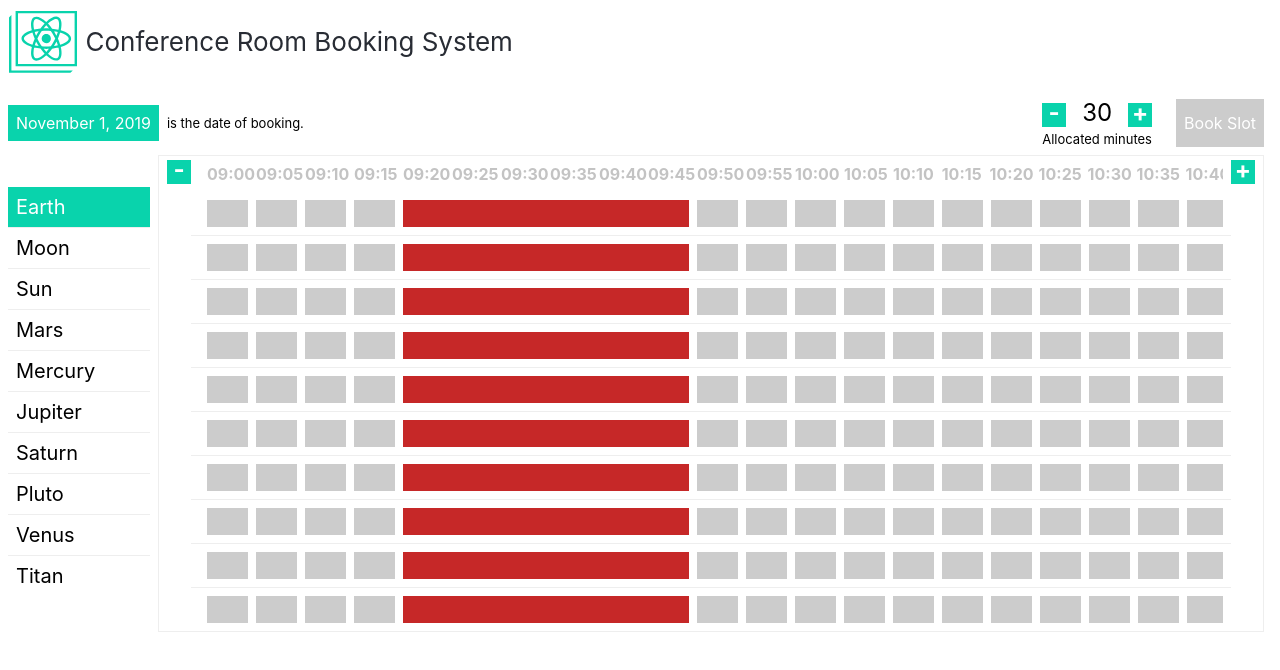
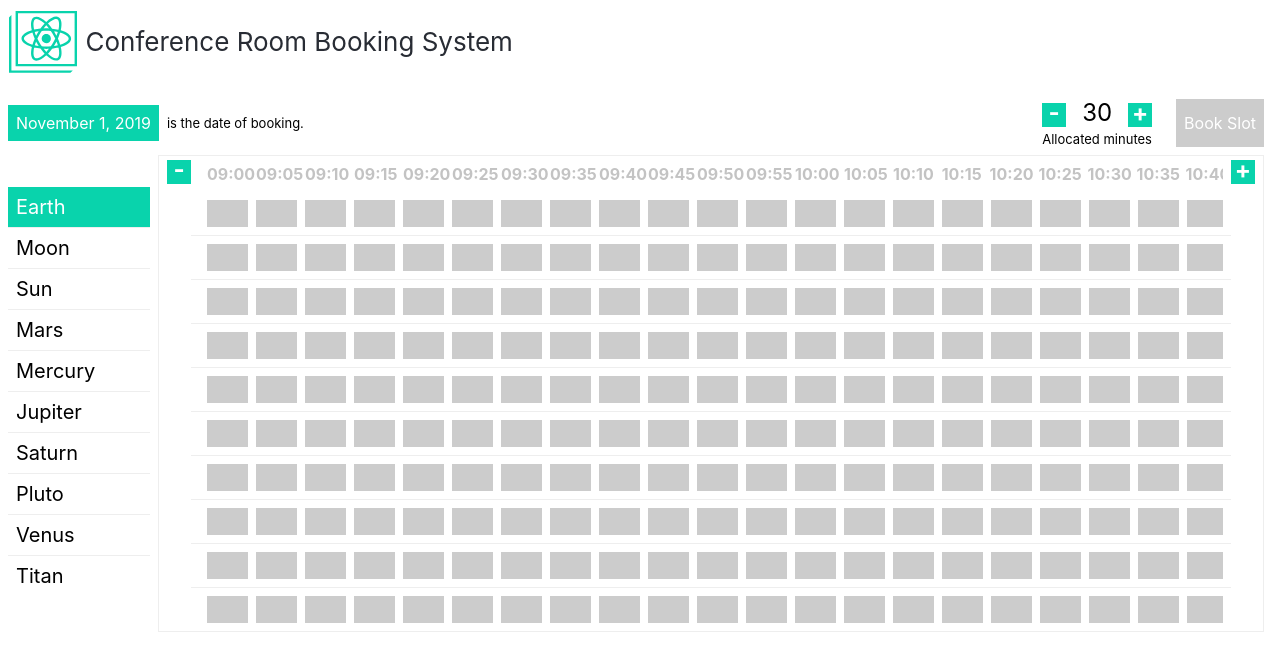
Before and after one commit to nadirlaskar/conference-room-booking, a React (Create React App) app: page / in a window 1280 px wide. Shown: the top 670 px of the page. Built offline with nearby package versions, Linux system fonts and the light colour scheme.

Commit message:
improved demo booking

```diff
--- a/src/components/Booking.js
+++ b/src/components/Booking.js
@@ -8,21 +8,22 @@ import TimeLineList from "./List";
 import TimeLine from "./TimeLine";
 import TimeSlider from "./TimeSlider";
 import Dialog from "./Dialog";
-
+let demo = null;
 function getbookings(date) {
   let item = localStorage.getItem(date);
   if (item) return JSON.parse(item);
   else {
-    return rooms.reduce((b, r, i) => {
+    demo = demo==null?rooms.reduce((b, r, i) => {
       b[r.name] = [{
         username: "demo",
         date,
-        startTime: `0${9}:${20}`,
-        allocatedDuration: 30,
+        startTime: `0${Math.floor(((Math.random()*17)+1))}:${Math.floor(((Math.random()*50)))}`,
+        allocatedDuration: Math.floor(((Math.random()*30)+30)),
         reason: "Meeting"
       }];
       return b;
-    }, {});
+    }, {}):demo;
+    return demo;
   }
 }
 
```
